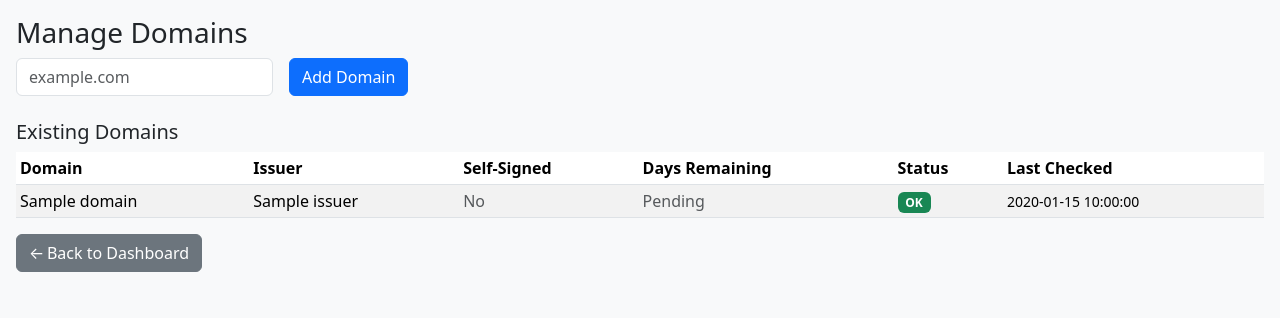
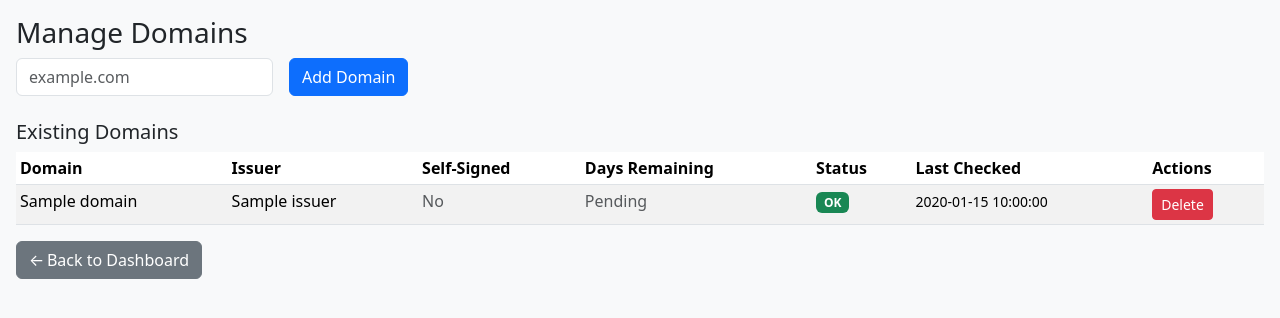
Before and after one commit to hesseltined/sslmon, a Flask app: template templates/domains.html in a window 1280 px wide. Shown: the top 318 px of the page. Run offline with Flask 3, Linux system fonts and the light colour scheme; the template is opened without the code that fills it: most values are stand-ins (such as "Sample title", 1, 10 or a date in 2020); parts of the project's set-up code (start-up, migrations or seed data) failed here and were passed over.

Commit message:
Add domain delete functionality and overview navigation

```diff
--- a/app.py
+++ b/app.py
@@ -363,6 +363,34 @@ def domains_page():
 
     return redirect(url_for("dashboard"))
 
+
+# ---------------------------------------------------------------------
+# Delete domain
+# ---------------------------------------------------------------------
+@app.route("/domains/delete", methods=["POST"])
+def delete_domain():
+    """Delete a domain from the monitoring list."""
+    domain = request.form.get("domain", "").strip().lower()
+    if not domain:
+        return redirect(url_for("domains_page"))
+
+    records = []
+    if os.path.exists(RESULTS_PATH):
+        with open(RESULTS_PATH, "r") as f:
+            records = json.load(f)
+
+    # Filter out the domain to delete
+    original_count = len(records)
+    records = [r for r in records if r.get("domain") != domain]
+
+    if len(records) < original_count:
+        with open(RESULTS_PATH, "w") as f:
+            json.dump(records, f, indent=2)
+        logging.info(f"Deleted domain: {domain}")
+
+    return redirect(url_for("domains_page"))
+
+
 # --------------------------------------------------------------------
 # Main entrypoint  –  HTTPS server
 # --------------------------------------------------------------------
--- a/templates/domains.html
+++ b/templates/domains.html
@@ -32,6 +32,7 @@
       <th>Days Remaining</th>
       <th>Status</th>
       <th>Last Checked</th>
+      <th>Actions</th>
     </tr>
   </thead>
   <tbody>
@@ -67,6 +68,12 @@
         {% endif %}
       </td>
       <td><small>{{ d.checked_at }}</small></td>
+      <td>
+        <form method="post" action="/domains/delete" style="display:inline;">
+          <input type="hidden" name="domain" value="{{ d.domain }}">
+          <button type="submit" class="btn btn-sm btn-danger" onclick="return confirm('Delete {{ d.domain }}?');">Delete</button>
+        </form>
+      </td>
     </tr>
     {% endfor %}
   </tbody>
--- a/templates/overview.html
+++ b/templates/overview.html
@@ -27,6 +27,8 @@ body { padding: 2rem; background:#f8f9fa; }
     </div>
   </div>
 </div>
+
+<p><a href="/" class="btn btn-secondary">Back to Dashboard</a></p>
 
 <script>
 const domains = {{ domains|tojson }};
```
